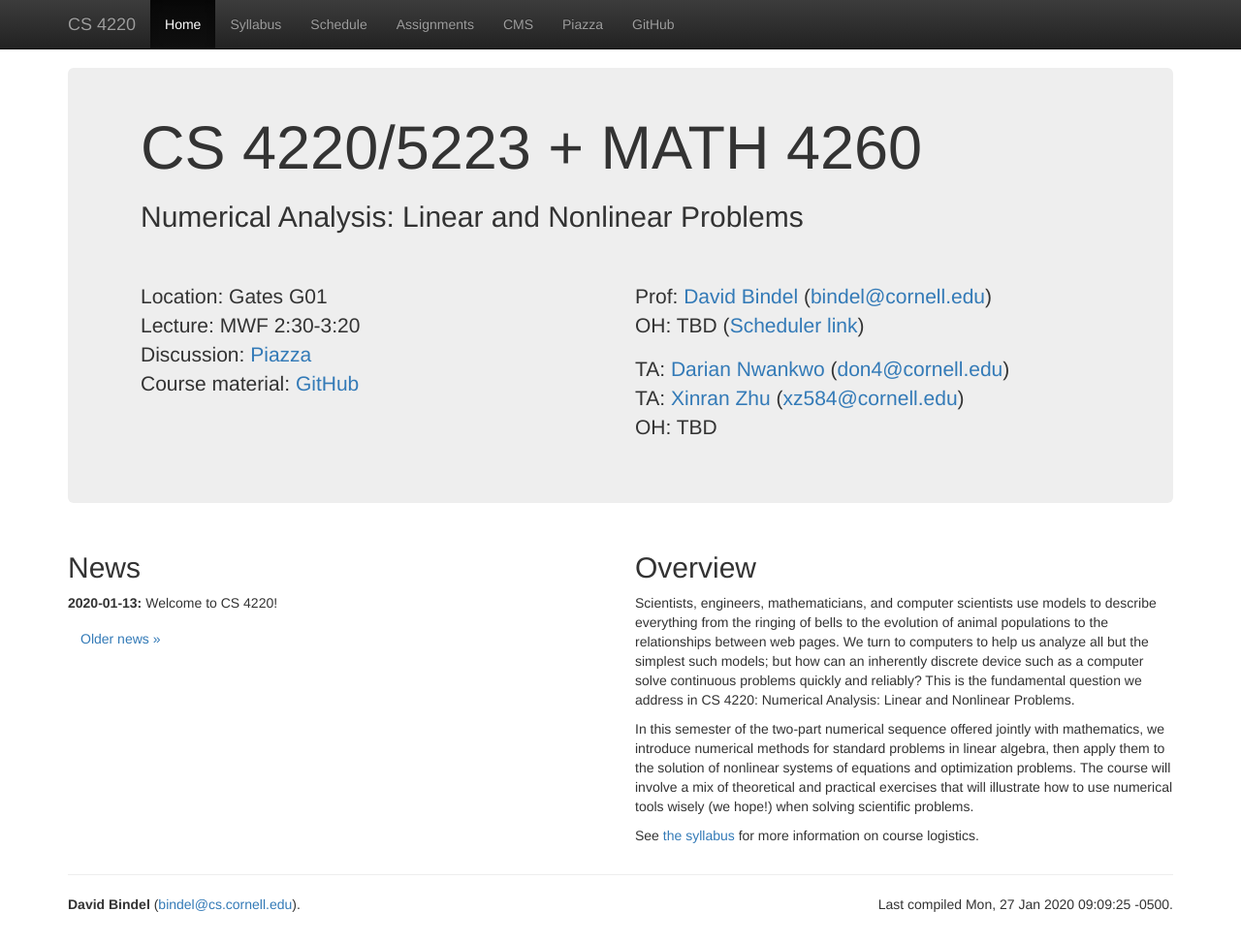
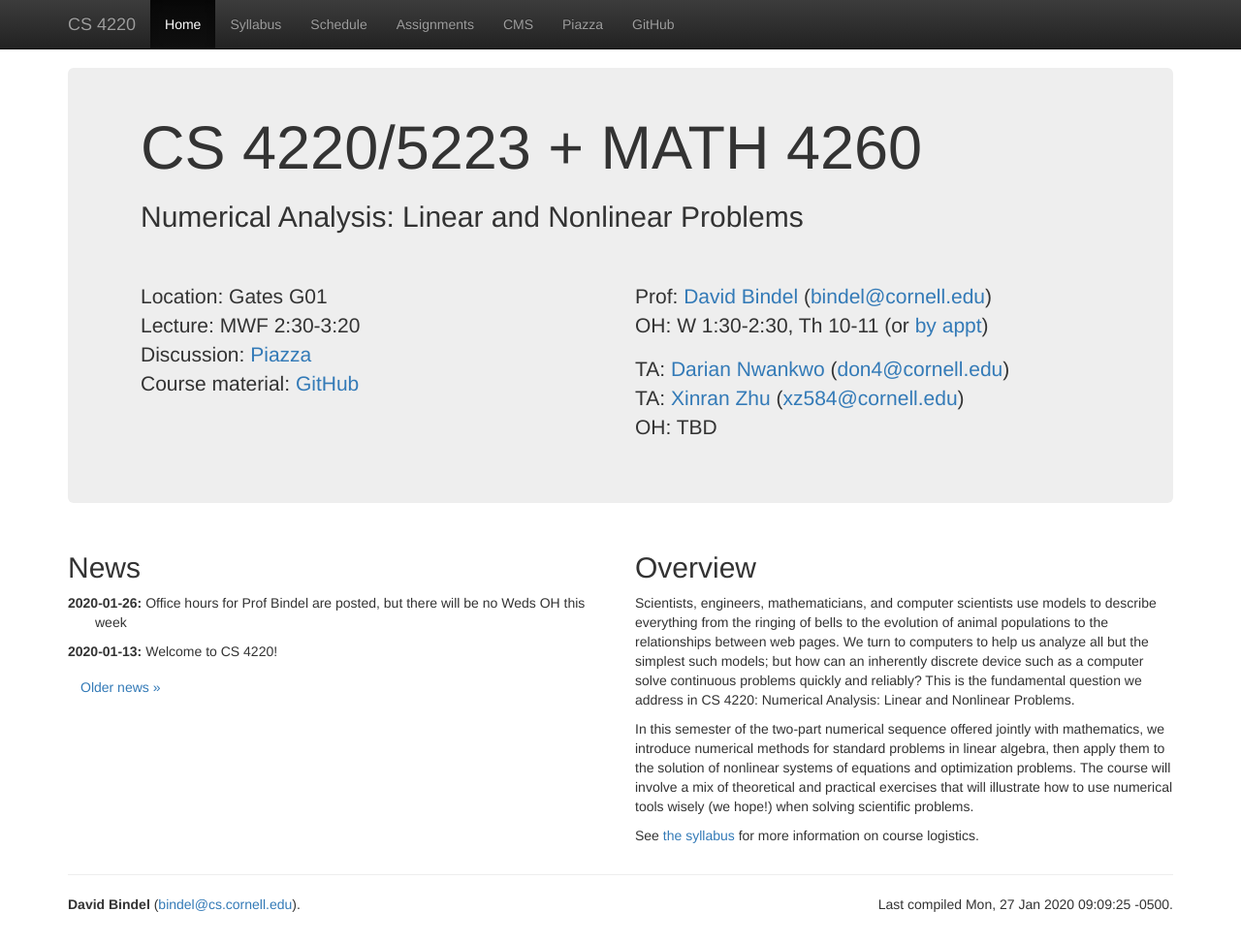
Before and after one commit to dbindel/cs4220-s20, a Jekyll site: the page built from web/index.html, in a window 1280 px wide and 973 px high. Shown: the whole window at 97% size. Built offline with Jekyll 4.4.1, drawn with Linux system fonts in a browser that asks for light colours; nearby versions of some CDN libraries.

Commit message:
Update re OH.

```diff
--- a/web/_data/news.yml
+++ b/web/_data/news.yml
@@ -1,3 +1,6 @@
 -
   date: 2020-01-13
   text: Welcome to CS 4220!
+-
+  date: 2020-01-26
+  text: Office hours for Prof Bindel are posted, but there will be no Weds OH this week
--- a/web/_includes/cs4220_head.html
+++ b/web/_includes/cs4220_head.html
@@ -20,7 +20,7 @@
       <p>
         Prof: <a href="http://www.cs.cornell.edu/~bindel">David Bindel</a>
         (<a href="mailto:bindel@cs.cornell.edu">bindel@cornell.edu</a>)<br/>
-        OH: TBD (<a href="http://www.meetme.so/DavidBindel">Scheduler link</a>)
+        OH: W 1:30-2:30, Th 10-11 (or <a href="http://www.meetme.so/DavidBindel">by appt</a>)
       </p>
       <p>
         TA: <a href="http://www.cs.cornell.edu/~don/">Darian Nwankwo</a>
```
